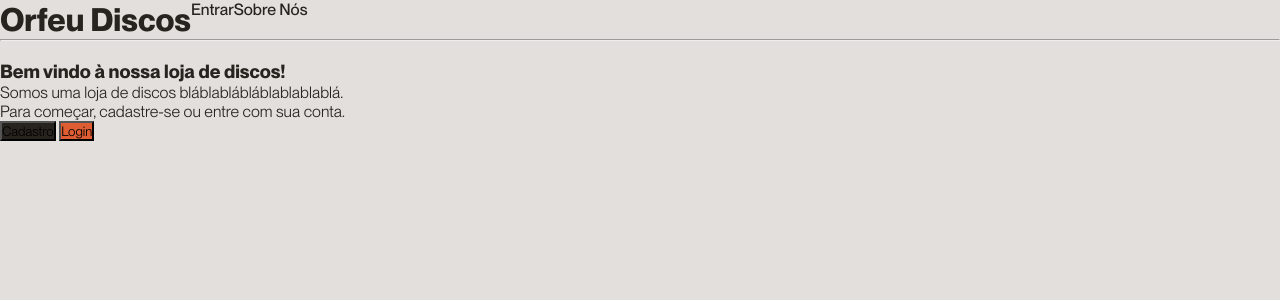
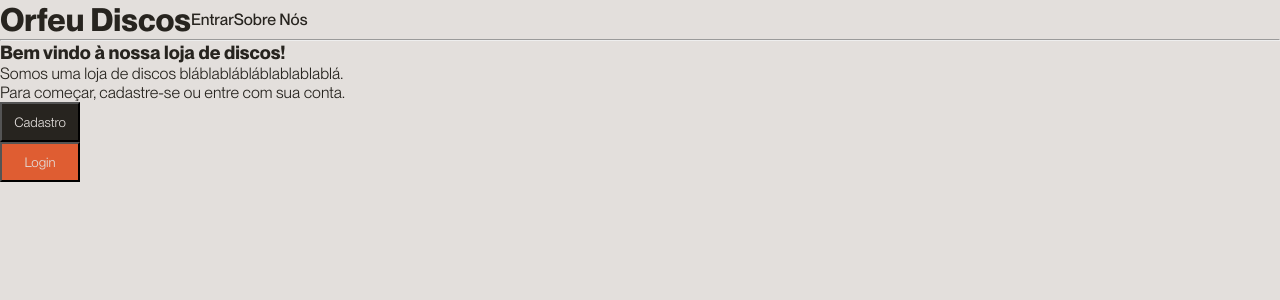
Before and after one commit to joaohrx/orfeudiscos, a Flask app: page / in a window 1280 px wide. Shown: the top 300 px of the page. Run offline with Flask 3, Linux system fonts and the light colour scheme.

Commit message:
Fazer alterações básicas html

```diff
--- a/static/css/style.css
+++ b/static/css/style.css
@@ -63,17 +63,28 @@ header {
     font-family: "Neue Montreal";
     font-weight: 500;
     display: flex;
+    align-items: center;
 
+}
+
+main {
+    display: flex;
+    flex-direction: column;
+    align-content: center;
 }
 
 #botão-1 {
     font-family: "Neue Montreal";
     background-color: var(--preto);
-    color: var((--bege))
+    color: var(--bege);
+    width: 80px;
+    height: 40px;
 }
 
 #botão-2 {
     font-family: "Neue Montreal";
     background-color: var(--laranja);
-    color: var((--bege))
+    color: var(--bege);
+    width: 80px;
+    height: 40px;
 }
```
